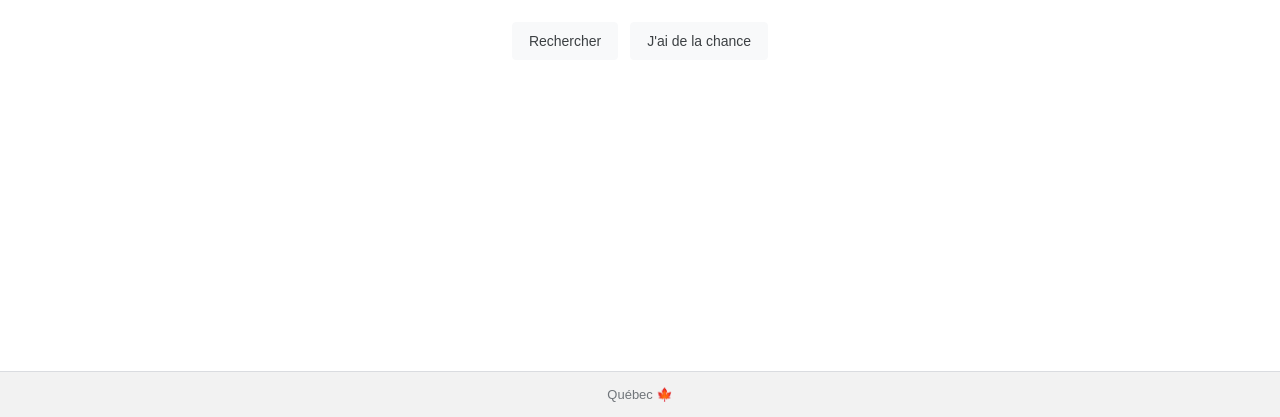
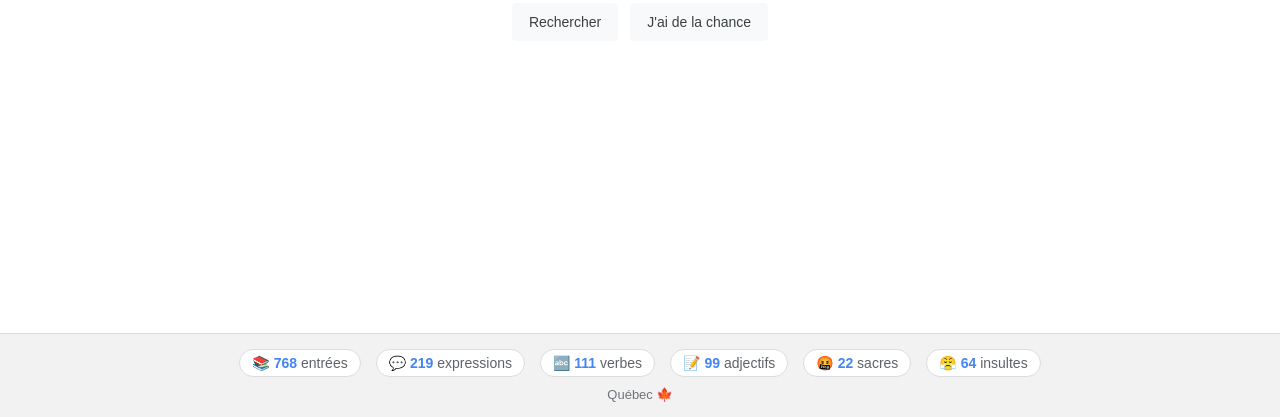
Before and after one commit to Snominexxx/la-bible-quebecoise, a plain HTML site: page index.html in a window 1280 px wide. Shown: the part 383-800 px from the top of the page. Drawn offline with Linux system fonts and the light colour scheme.

Commit message:
Added stats counter in footer

```diff
--- a/index.html
+++ b/index.html
@@ -61,9 +61,38 @@
     </main>
 
     <footer>
+        <div class="stats">
+            <span>📚 <span id="totalCount">0</span> entrées</span>
+            <span>💬 <span id="expressionCount">0</span> expressions</span>
+            <span>🔤 <span id="verbCount">0</span> verbes</span>
+            <span>📝 <span id="adjectifCount">0</span> adjectifs</span>
+            <span>🤬 <span id="sacreCount">0</span> sacres</span>
+            <span>😤 <span id="insulteCount">0</span> insultes</span>
+        </div>
         <span>Québec 🍁</span>
     </footer>
 
     <script src="dictionnaire.js"></script>
+    <script>
+        // Calculate and display stats
+        function updateStats() {
+            const total = dictionnaire.length;
+            const expressions = dictionnaire.filter(d => d.type.toLowerCase().includes('expression')).length;
+            const verbes = dictionnaire.filter(d => d.type.toLowerCase().includes('verbe')).length;
+            const adjectifs = dictionnaire.filter(d => d.type.toLowerCase().includes('adjectif')).length;
+            const sacres = dictionnaire.filter(d => d.type.toLowerCase().includes('sacre')).length;
+            const insultes = dictionnaire.filter(d => d.type.toLowerCase().includes('insulte')).length;
+
+            document.getElementById('totalCount').textContent = total;
+            document.getElementById('expressionCount').textContent = expressions;
+            document.getElementById('verbCount').textContent = verbes;
+            document.getElementById('adjectifCount').textContent = adjectifs;
+            document.getElementById('sacreCount').textContent = sacres;
+            document.getElementById('insulteCount').textContent = insultes;
+        }
+
+        // Run on page load
+        updateStats();
+    </script>
 </body>
 </html>
--- a/styles.css
+++ b/styles.css
@@ -189,6 +189,32 @@ footer {
     color: #70757a;
 }
 
+/* Stats in Footer */
+.stats {
+    display: flex;
+    justify-content: center;
+    flex-wrap: wrap;
+    gap: 15px;
+    margin-bottom: 10px;
+    font-size: 14px;
+}
+
+.stats span {
+    background: white;
+    padding: 5px 12px;
+    border-radius: 15px;
+    border: 1px solid #dadce0;
+    color: #5f6368;
+}
+
+.stats span span {
+    font-weight: bold;
+    color: #4285f4;
+    background: none;
+    padding: 0;
+    border: none;
+}
+
 /* Responsive */
 @media (max-width: 600px) {
     .logo h1 {
@@ -202,4 +228,13 @@ footer {
     .buttons {
         flex-direction: column;
     }
+
+    .stats {
+        gap: 8px;
+    }
+
+    .stats span {
+        font-size: 12px;
+        padding: 4px 8px;
+    }
 }
```
